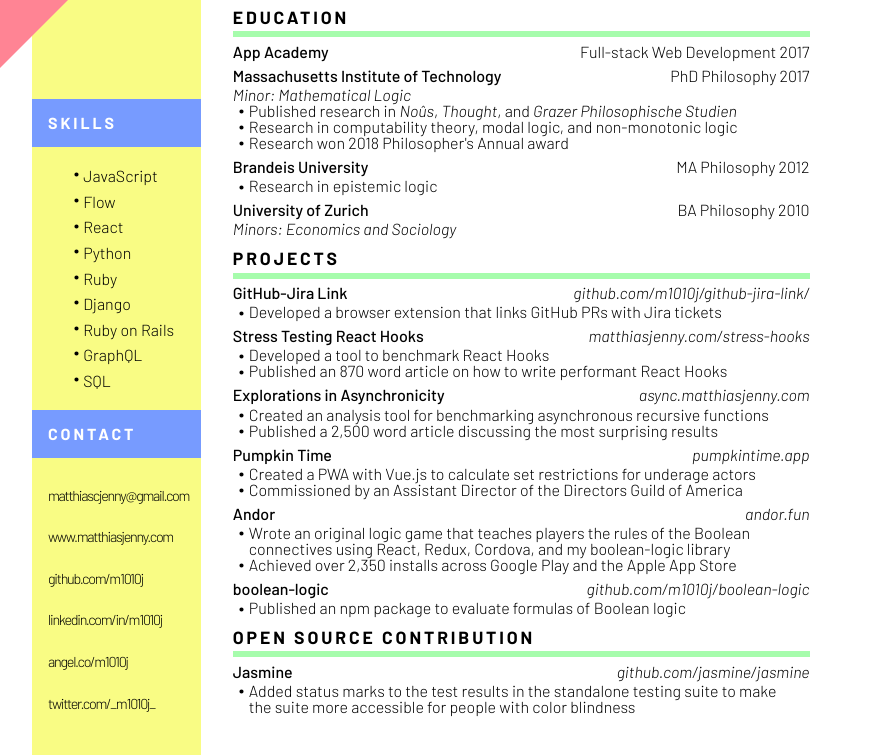
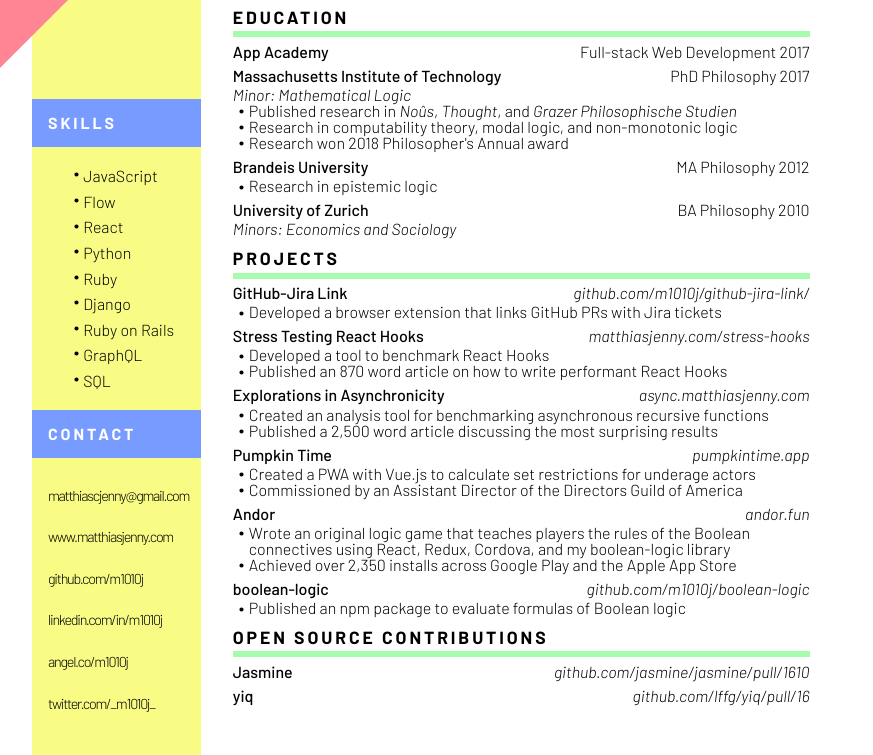
Before and after one commit to m1010j/resume, a plain HTML site: page index.html in a window 1280 px wide. Shown: the part 360-1115 px from the top of the page, without its empty margins (0-873 px from the left). Drawn offline with Linux system fonts and the light colour scheme.

Commit message:
Update open source contributions

```diff
--- a/index.html
+++ b/index.html
@@ -387,7 +387,7 @@
           </ul>
         </li>
         <li>
-          <h2>Open Source Contribution</h2>
+          <h2>Open Source Contributions</h2>
           <ul>
             <li>
               <h3 class="item-title">
@@ -397,20 +397,25 @@
                   >
                 </b>
                 <span class="url">
-                  <a href="https://github.com/jasmine/jasmine" target="_blank"
-                    >github.com/jasmine/jasmine</a
+                  <a href="https://github.com/jasmine/jasmine/pull/1610" target="_blank"
+                    >github.com/jasmine/jasmine/pull/1610</a
                   >
                 </span>
               </h3>
-              <ul>
-                <li>
-                  <span>
-                    Added status marks to the test results in the standalone
-                    testing suite to make the suite more accessible for people
-                    with color blindness
-                  </span>
-                </li>
-              </ul>
+            </li>
+            <li>
+              <h3 class="item-title">
+                <b>
+                  <a href="https://github.com/lffg/yiq/" target="_blank"
+                    >yiq</a
+                  >
+                </b>
+                <span class="url">
+                  <a href="https://github.com/lffg/yiq/pull/16" target="_blank"
+                    >github.com/lffg/yiq/pull/16</a
+                  >
+                </span>
+              </h3>
             </li>
           </ul>
         </li>
```
